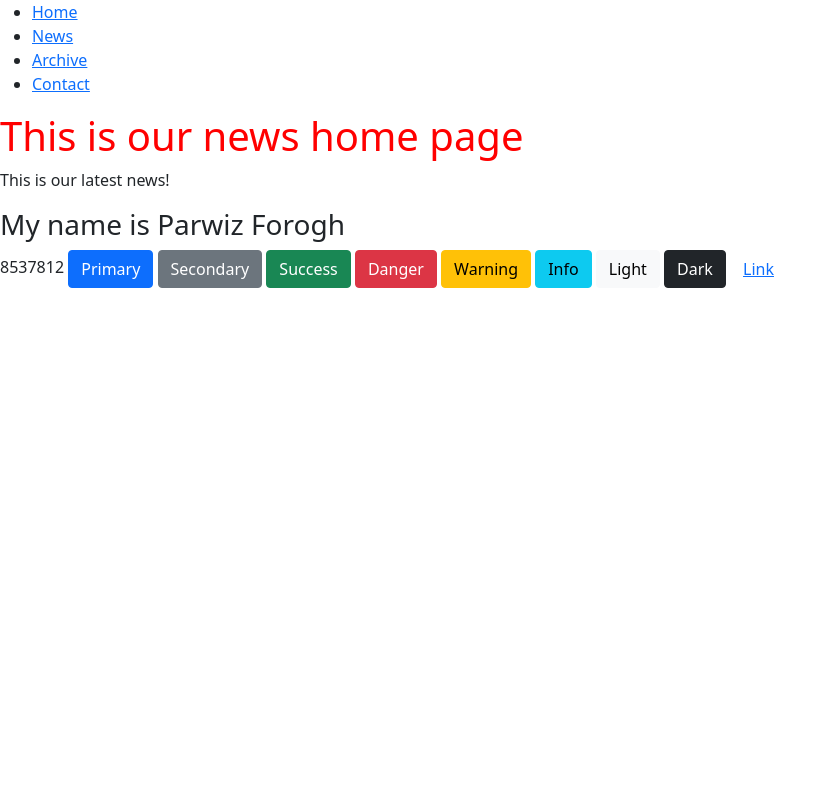
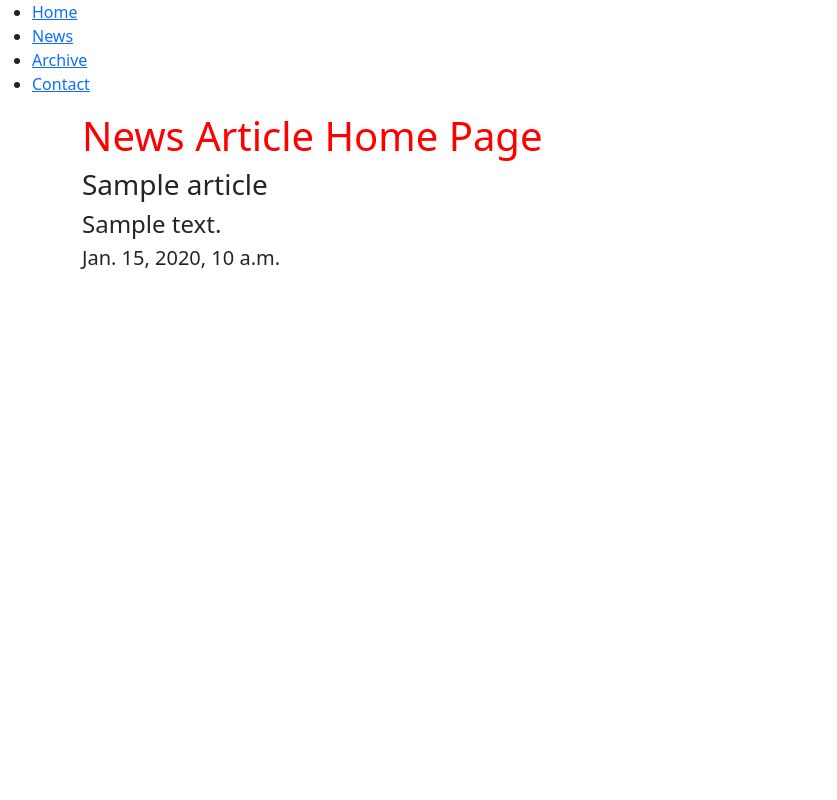
Before and after one commit to hillarykhan/drf-project, a Django app: page / in a window 1280 px wide. Shown: the whole page, without its empty margins (0-837 px from the left). Run offline with Django 3.2, Linux system fonts and the light colour scheme; tables that the repository leaves empty hold one stand-in row (values such as "Sample post"); some libraries are stand-ins or nearby versions.

Commit message:
adds article model and displays on home page

```diff
--- a/TestProject/NewsApp/admin.py
+++ b/TestProject/NewsApp/admin.py
@@ -1,8 +1,9 @@
 from django.contrib import admin
-from .models import News, RegistrationData, SportNews
+from .models import Article, News, RegistrationData, SportNews
 
 # Register your models here.
 
 admin.site.register(News)
 admin.site.register(SportNews)
 admin.site.register(RegistrationData)
+admin.site.register(Article)
--- a/TestProject/NewsApp/models.py
+++ b/TestProject/NewsApp/models.py
@@ -30,3 +30,11 @@ class RegistrationData(models.Model):
 
     def __str__(self):
         return self.username
+
+class Article(models.Model):
+    title = models.CharField(max_length=50)
+    body = models.TextField()
+    date = models.DateTimeField(auto_now_add=True)
+
+    def __str__(self):
+        return self.title
--- a/TestProject/NewsApp/views.py
+++ b/TestProject/NewsApp/views.py
@@ -1,14 +1,16 @@
 from django.shortcuts import redirect, render
-from .models import News, RegistrationData
+from .models import Article, News, RegistrationData
 from .forms import RegistrationForm, RegistrationModel
 from django.contrib import messages
 
 # Create your views here.
 
 def Home(request):
+
+    articles = Article.objects.all()
+
     context = {
-        "name":"Parwiz Forogh",
-        "number":8537812
+        "articles": articles
 
     }
 
--- a/TestProject/templates/home.html
+++ b/TestProject/templates/home.html
@@ -4,22 +4,16 @@
 
 {% block body %}
 
-<h1>This is our news home page</h1>
-<p> This is our latest news!</p>
+<div class="container">
+    <h1>News Article Home Page</h1>
 
-<h3>My name is {{name}}</h3>
-{{number}}
+    {% for article in articles %}
 
+        <h3>{{article.title}}</h3>
+        <h4>{{article.body}}</h4>
+        <h5>{{article.date}}</h5>
 
-<button type="button" class="btn btn-primary">Primary</button>
-<button type="button" class="btn btn-secondary">Secondary</button>
-<button type="button" class="btn btn-success">Success</button>
-<button type="button" class="btn btn-danger">Danger</button>
-<button type="button" class="btn btn-warning">Warning</button>
-<button type="button" class="btn btn-info">Info</button>
-<button type="button" class="btn btn-light">Light</button>
-<button type="button" class="btn btn-dark">Dark</button>
-
-<button type="button" class="btn btn-link">Link</button>
+    {% endfor %}
+</div>
 
 {% endblock %}
```
